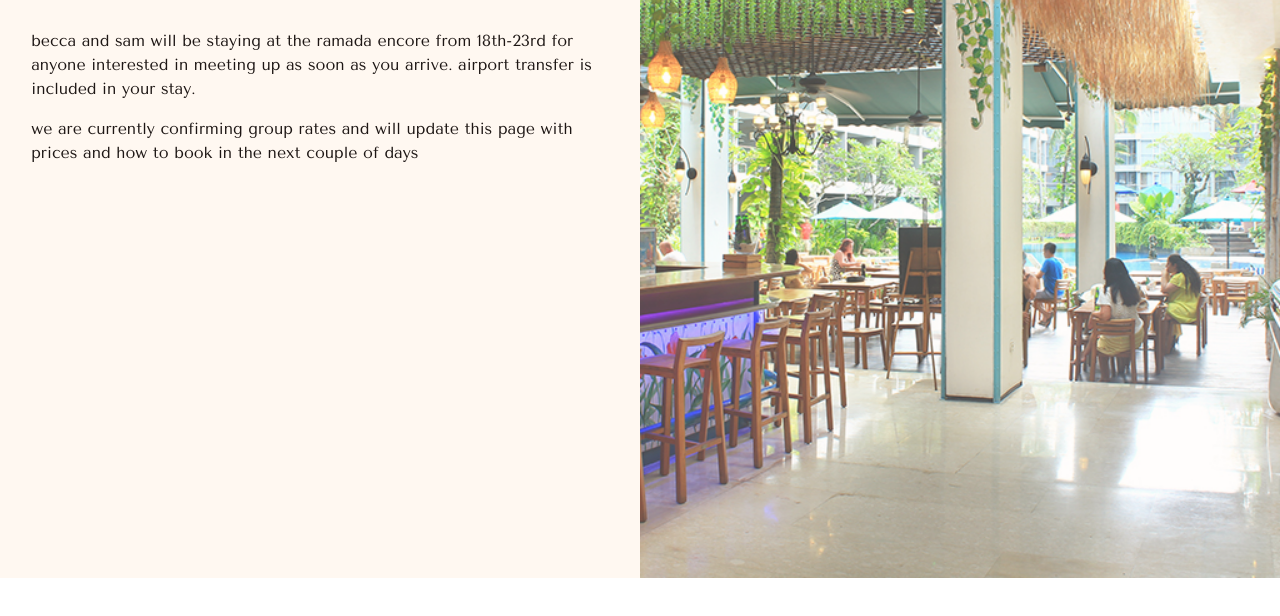
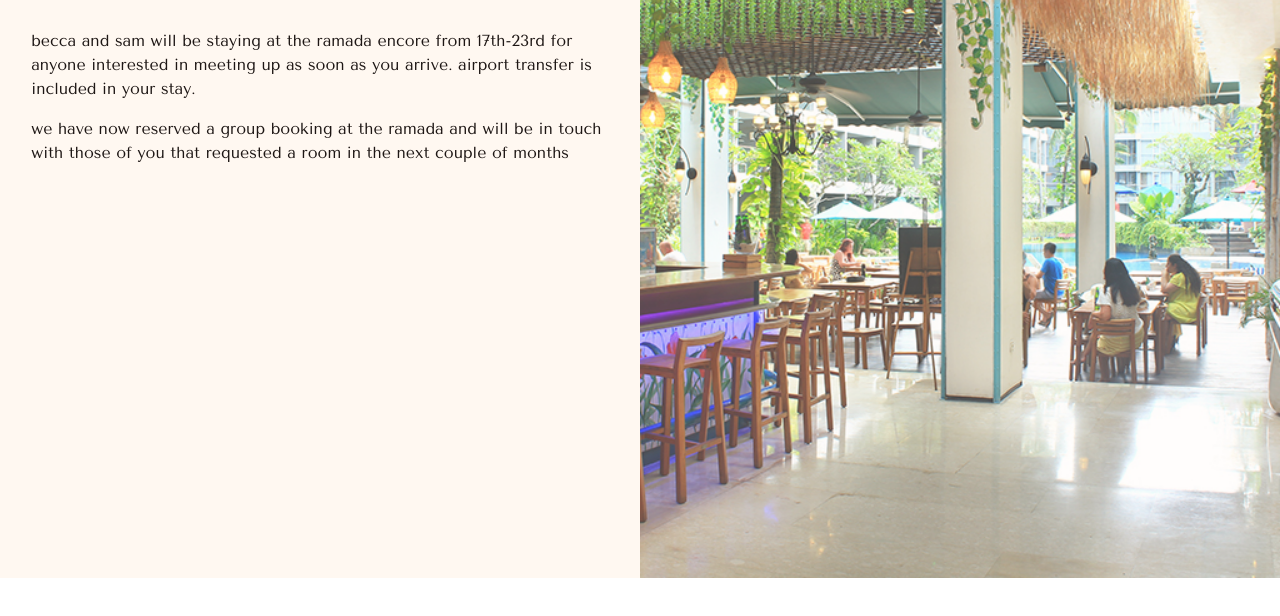
Before and after one commit to SamBaldwin4566/weddingSite, a website: page ramada.html in a window 1280 px wide. Shown: the part 172-788 px from the top of the page. Drawn offline with nearby package versions, Linux system fonts and the light colour scheme.

Commit message:
updated accommodation info

```diff
--- a/ramada.html
+++ b/ramada.html
@@ -33,9 +33,9 @@
                     </div>
 
                     <div class="mt-8 w-[95%] mx-auto text-left">
-                        <p class="mt-4 font-tenor">becca and sam will be staying at the ramada encore from 18th-23rd for anyone interested in meeting up as soon as you arrive. airport transfer is included in your stay.
+                        <p class="mt-4 font-tenor">becca and sam will be staying at the ramada encore from 17th-23rd for anyone interested in meeting up as soon as you arrive. airport transfer is included in your stay.
                         </p>
-                        <p class="mt-4 font-tenor">we are currently confirming group rates and will update this page with prices and how to book in the next couple of days
+                        <p class="mt-4 font-tenor">we have now reserved a group booking at the ramada and will be in touch with those of you that requested a room in the next couple of months
                         </p>
                     </div>
 
```
Also changed, not shown: destination.html (+1 -1 lines), index.html (+1 -1 lines), 2 other files.
